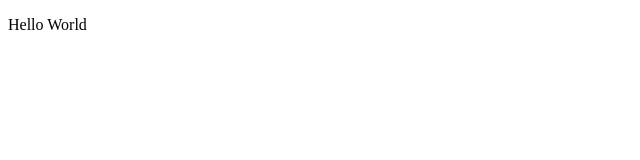
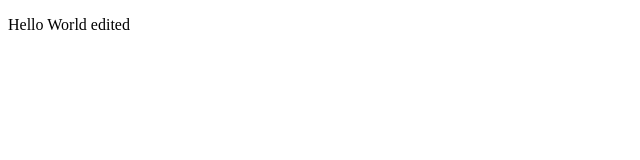
Before and after one commit to NoeDev/MiPaginaWeb, a plain HTML site: page index.html in a window 1280 px wide. Shown: the full height of the page, 0-640 px from the left. Drawn offline with Linux system fonts and the light colour scheme.

Commit message:
index editado

```diff
--- a/index.html
+++ b/index.html
@@ -7,6 +7,6 @@
     <title>Document</title>
 </head>
 <body>
-    <p>Hello World</p>
+    <p>Hello World edited</p>
 </body>
 </html>
```
